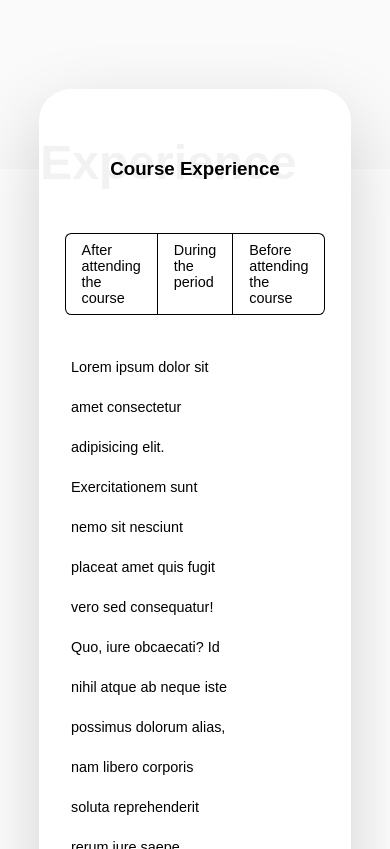
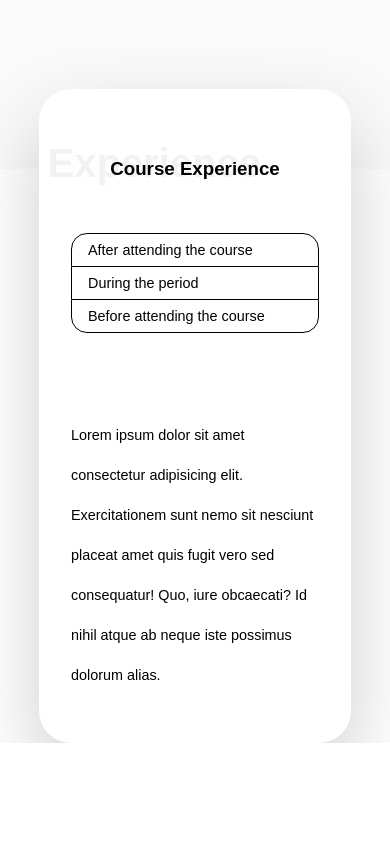
Before and after one commit to Oyinsplash/product_design, a plain HTML site: page index.html in a window 390 px wide. Shown: the part 1880-2729 px from the top of the page. After the commit the page ends 2623 px from the top, so only its background shows below. Drawn offline with Linux system fonts and the light colour scheme.

Commit message:
add mobile responsiveness to experience section

```diff
--- a/assets/css/landingpage.css
+++ b/assets/css/landingpage.css
@@ -249,12 +249,12 @@ header {
 /*  About us ends */
 
 /*  Experience begins */
-.experience_content{
+.experience_content {
   background-color: #fff;
   margin-top: -15rem;
   padding: 3rem;
 }
- .experience_subtitle{
+.experience_subtitle {
   position: relative;
   height: 4rem;
   line-height: 4rem;
@@ -263,42 +263,43 @@ header {
 .experience_subtitle::before {
   content: "Experience";
 }
-.experience_tabs{
+.experience_tabs {
   display: flex;
   justify-content: center;
 }
-.experience_tabs .tab{
+.experience_tabs .tab {
   border-top: 1px solid #000;
   border-bottom: 1px solid #000;
-  padding: .5rem 1rem;
+  padding: 0.5rem 1rem;
   font-size: 0.9rem;
   color: #000;
   margin-top: 2rem;
-  transition: .25s;
+  transition: 0.25s;
 }
-.experience_tabs .tab:hover, .experience_tabs .tab:active{
+.experience_tabs .tab:hover,
+.experience_tabs .tab:active {
   background-color: black;
   color: #fff;
 }
-.experience_tabs .first{
-  border-top-left-radius: .4rem;
-  border-bottom-left-radius: .4rem;
+.experience_tabs .first {
+  border-top-left-radius: 0.4rem;
+  border-bottom-left-radius: 0.4rem;
   border-left: 1px solid #000;
 }
-.experience_tabs .third{
-  border-top-right-radius: .4rem;
-  border-bottom-right-radius: .4rem;
+.experience_tabs .third {
+  border-top-right-radius: 0.4rem;
+  border-bottom-right-radius: 0.4rem;
   border-right: 1px solid #000;
 }
-.experience_tabs .second{
+.experience_tabs .second {
   border-left: 1px solid #000;
   border-right: 1px solid #000;
 }
-.experience_bottom{
+.experience_bottom {
   display: flex;
   margin-top: 2rem;
 }
-.experience_image img{
+.experience_image img {
   width: 100%;
 }
 .experience_text {
@@ -332,11 +333,10 @@ header {
   }
   .subtitle::before {
     font-size: 3rem;
-    }
+  }
   .about_us_bottomb {
     margin: 10% 0;
   }
-
 }
 /* tablet ends */
 /* mobile */
@@ -359,27 +359,61 @@ header {
   .landing_page_start {
     padding: 0.8rem 3rem;
   }
-  .about_us_top img{
+  .about_us_top img {
     width: 90%;
     margin: 0;
-}
-  .about_us_bottom{
+  }
+  .about_us_bottom {
     margin-top: -5rem;
     padding: 6rem 2rem;
   }
   .about_us_subtitle {
     width: 80%;
   }
-  .subtitle::before{
+  .subtitle::before {
     transform: translate(-12%, -10%);
+    font-size: 3rem;
   }
-
   .experience_content {
     margin-top: -5rem;
     padding: 3rem 2rem;
-
+  }
+  .experience_tabs {
+    flex-direction: column;
+    /* text-align: center; */
+  }
+  .subtitle::before {
+    transform: translate(-3%, -10%);
+    font-size: 2.5rem;
+  }
+  .experience_bottom {
+    flex-direction: column;
+  }
+  .experience_text {
+    font-size: 0.9rem;
+    line-height: 2.5rem;
+    width: 100%;
+    margin-top: 2rem;
+  }
+  .experience_tabs .first {
+    border-top-left-radius: 1rem;
+    border-bottom-left-radius: 0;
+    border-top-right-radius: 1rem;
+    border-right: 1px solid #000;
+    margin-bottom: -2rem;
+  }
+  .experience_tabs .second {
+    margin-bottom: -2rem;
+    border-bottom: 0;
+    border-top: 0;
+  }
+  .experience_tabs .third {
+    border-bottom-left-radius: 1rem;
+    border-bottom-right-radius: 1rem;
+    border-top-right-radius: 0;
+    border-left: 1px solid #000;
+  }
 }
-
 
 /* xsmall screens */
 @media (max-width: 411px) {
@@ -393,5 +427,9 @@ header {
   .landing_page_start {
     padding: 0.8rem 2rem;
   }
+
+  .subtitle::before {
+    transform: translate(-11%, -10%);
+  }
 }
 /* mobile ends */
--- a/index.html
+++ b/index.html
@@ -92,7 +92,7 @@
               <img src="./assets/images/landingpage/Group 468.png" alt="">
             </div>
             <div class="experience_text">
-              <p>Lorem ipsum dolor sit amet consectetur adipisicing elit. Exercitationem sunt nemo sit nesciunt placeat amet quis fugit vero sed consequatur! Quo, iure obcaecati? Id nihil atque ab neque iste possimus dolorum alias, nam libero corporis soluta reprehenderit rerum iure saepe perferendis sit consectetur accusantium at excepturi quaerat unde.</p>
+              <p>Lorem ipsum dolor sit amet consectetur adipisicing elit. Exercitationem sunt nemo sit nesciunt placeat amet quis fugit vero sed consequatur! Quo, iure obcaecati? Id nihil atque ab neque iste possimus dolorum alias.</p>
             </div>
           </div>
         </div>
```
